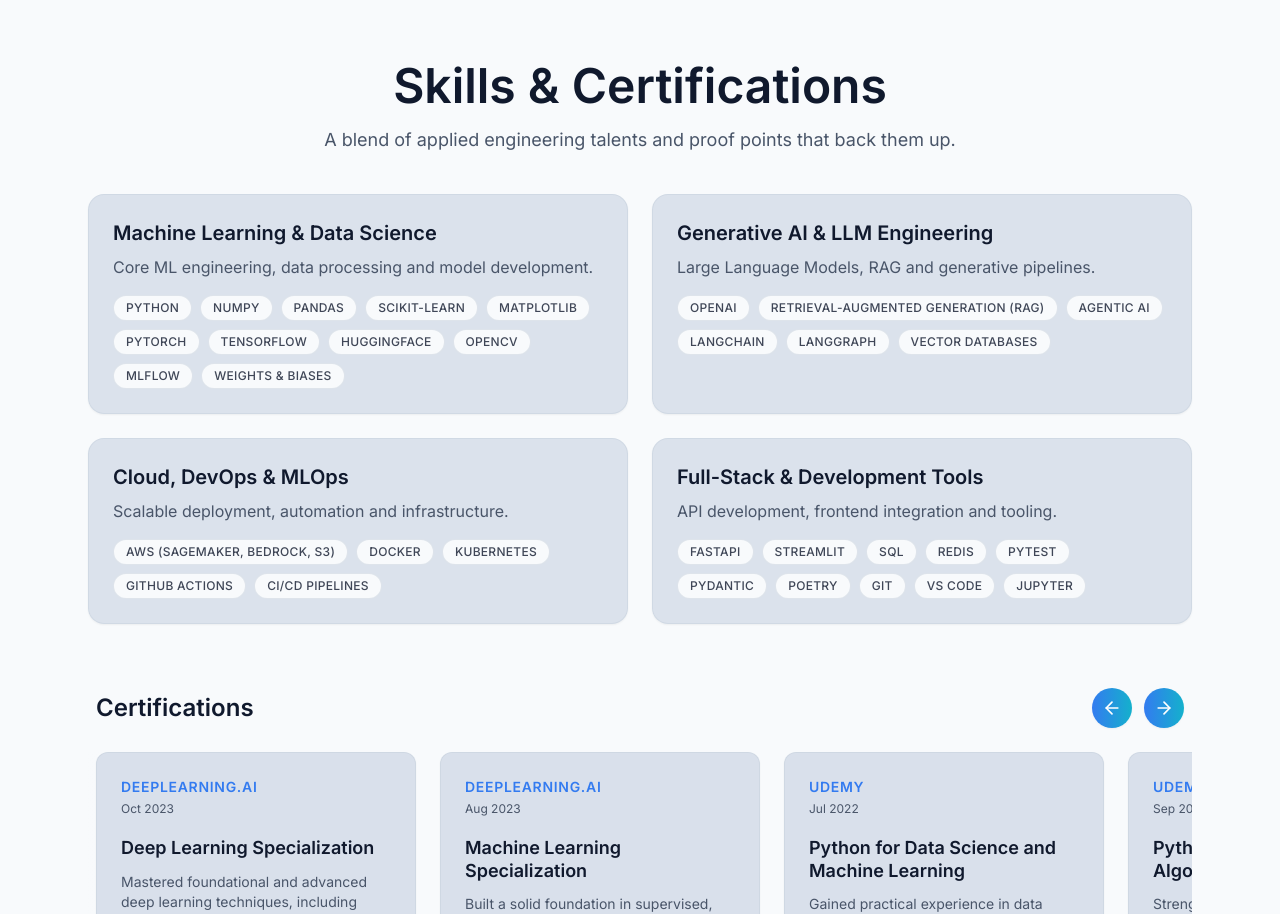
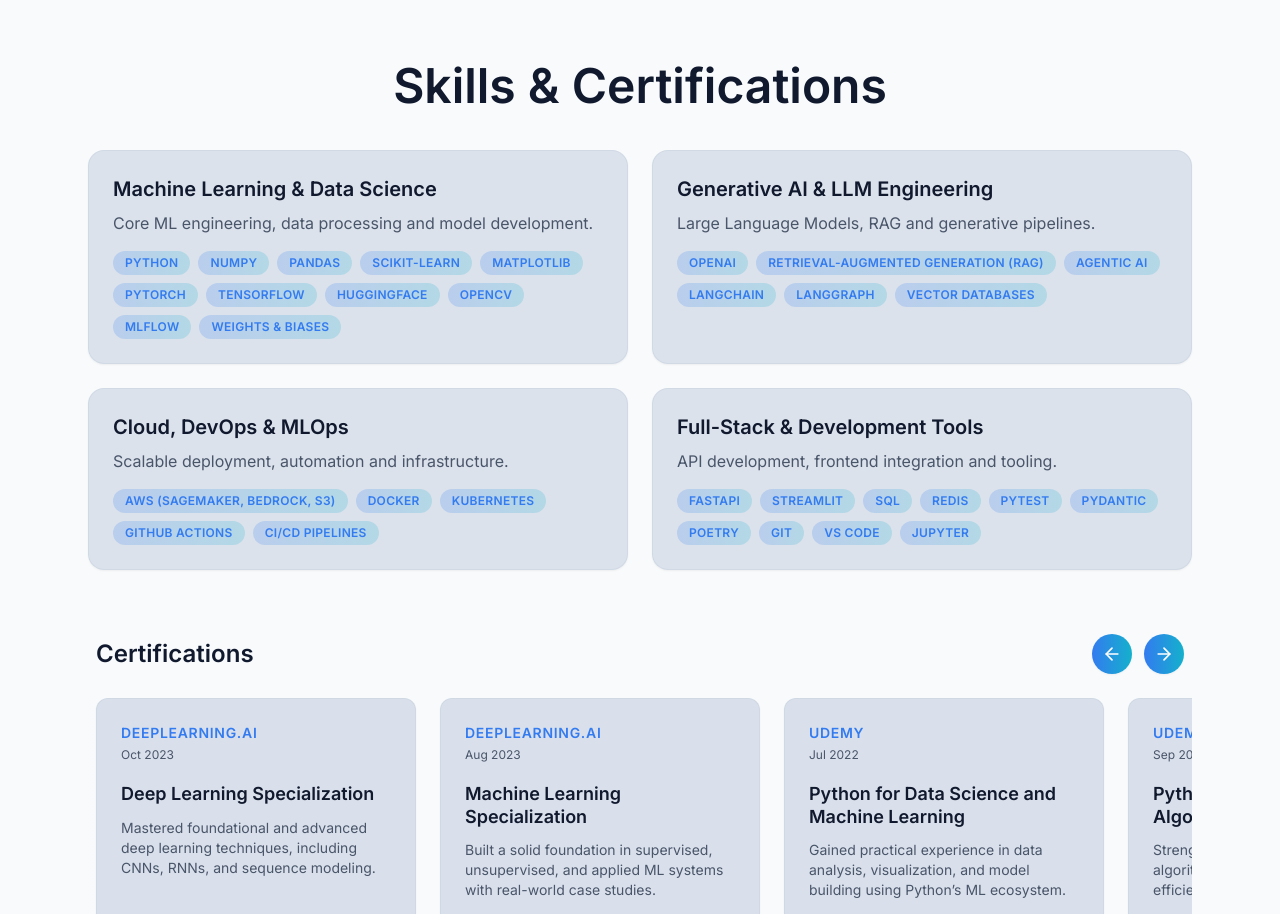
Before and after one commit to Rithub14/portfolio-website, a Next.js app: page / in a window 1280 px wide. Shown: the part 1600-2514 px from the top of the page. Built offline with nearby package versions, Linux system fonts and the light colour scheme.

Commit message:
style skills tags

```diff
--- a/sections/skills.tsx
+++ b/sections/skills.tsx
@@ -18,7 +18,6 @@ export function SkillsSection() {
       >
         <h2 className="text-4xl font-semibold sm:text-5xl">Skills & Certifications</h2>
         <p className="mt-4 text-balance text-lg text-muted-foreground">
-          A blend of applied engineering talents and proof points that back them up.
         </p>
       </motion.div>
       <div className="mt-10 grid gap-6 md:grid-cols-2">
@@ -42,7 +41,7 @@ export function SkillsSection() {
                   {skill.tools.map((tool) => (
                     <span
                       key={tool}
-                      className="rounded-full border border-border/50 bg-background px-3 py-1 text-xs font-medium uppercase tracking-wide text-foreground/80"
+                      className="rounded-full bg-gradient-to-r from-primary/20 to-accent/20 px-3 py-1 text-xs font-semibold uppercase tracking-wide text-primary transition-shadow duration-200 hover:shadow-[0_0_15px_rgba(59,130,246,0.4)]"
                     >
                       {tool}
                     </span>
```
